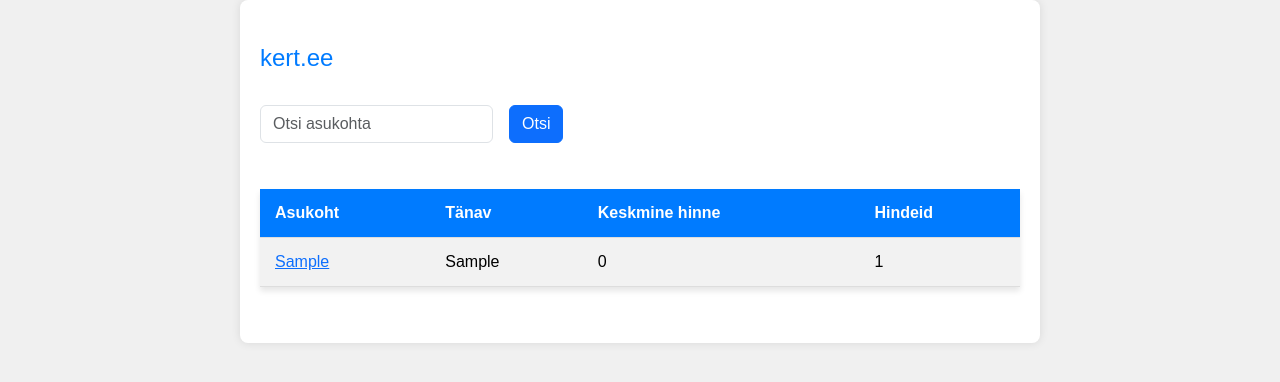
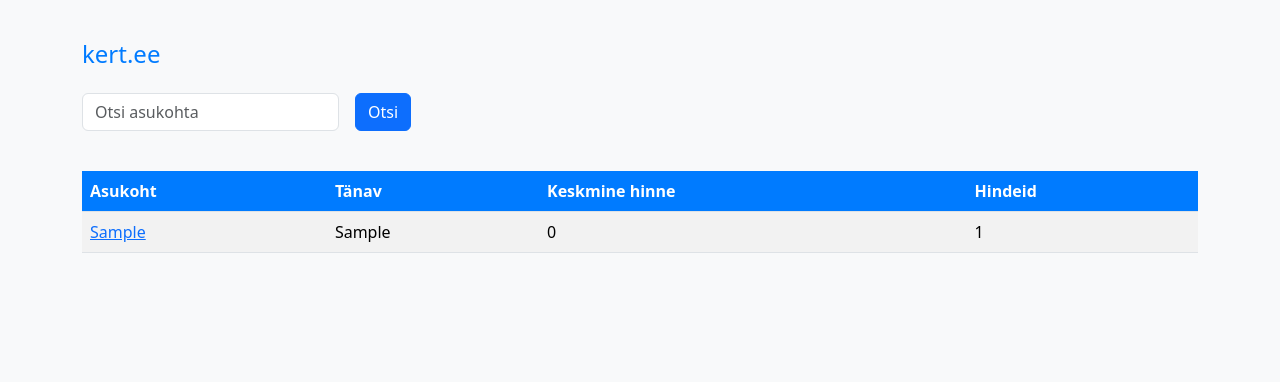
Before and after one commit to kertmv/Tieto, a PHP site: page / in a window 1280 px wide. Shown: the top 382 px of the page. Run offline with PHP 8.4, Linux system fonts and the light colour scheme; tables that the repository leaves empty or names only in its code hold one stand-in row (values such as "Sample post").

Commit message:
Update index.php

```diff
--- a/index.php
+++ b/index.php
@@ -10,78 +10,42 @@ session_start();
     <title>Kert</title>
     <link href="https://cdn.jsdelivr.net/npm/bootstrap@5.3.2/dist/css/bootstrap.min.css" rel="stylesheet" integrity="sha384-T3c6CoIi6uLrA9TneNEoa7RxnatzjcDSCmG1MXxSR1GAsXEV/Dwwykc2MPK8M2HN" crossorigin="anonymous">
     <style>
-        /* General styles */
         body {
-            font-family: Arial, sans-serif;
-            background-color: #f0f0f0;
-            color: #333;
+            background-color: #f8f9fa;
+            color: #343a40;
         }
         .container {
-            max-width: 800px;
-            margin: auto;
-            padding: 20px;
-            background-color: #fff;
-            box-shadow: 0 0 10px rgba(0,0,0,0.1);
-            border-radius: 8px;
+            margin-top: 40px;
         }
         h1 {
             font-size: 24px;
             color: #007bff;
         }
-        .search-form {
-            margin-top: 20px;
-        }
-        /* Table styles */
-        .table-container {
-            margin-top: 30px;
-        }
-        .table {
-            width: 100%;
-            border-collapse: collapse;
-            margin-top: 20px;
-            box-shadow: 0 4px 6px rgba(0, 0, 0, 0.1);
-            overflow: hidden;
-        }
         .table th, .table td {
-            padding: 12px 15px;
-            text-align: left;
-            border-bottom: 1px solid #ddd;
+            padding: 8px;
         }
         .table th {
             background-color: #007bff;
             color: #fff;
-            font-weight: bold;
         }
         .table-striped tbody tr:nth-of-type(odd) {
-            background-color: #f2f2f2;
+            background-color: #f9f9f9;
         }
-        .table-striped tbody tr:hover {
-            background-color: #e0e0e0;
-        }
-        /* Pagination styles */
         .pagination {
             justify-content: center;
             margin-top: 20px;
-        }
-        .pagination .page-item .page-link {
-            color: #007bff;
-        }
-        .pagination .page-item.active .page-link {
-            background-color: #007bff;
-            border-color: #007bff;
         }
     </style>
 </head>
 <body>
     <div class="container">
-        <header class="d-flex justify-content-between align-items-center my-4">
+        <header class="my-4">
             <h1>kert.ee</h1>
         </header>
 
-        <section class="search-form">
+        <section>
             <form method="get" class="row g-3">
                 <div class="col-auto">
-                    <label for="otsi" class="visually-hidden">Otsi asukohta</label>
                     <input type="text" name="otsi" id="otsi" class="form-control" placeholder="Otsi asukohta">
                 </div>
                 <div class="col-auto">
@@ -90,16 +54,17 @@ session_start();
             </form>
         </section>
 
-        <section class="table-container">
+        <section class="table-container mt-4">
             <table class="table table-striped">
                 <thead>
                     <tr>
-                        <th scope="col">Asukoht</th>
-                        <th scope="col">Tänav</th>
-                        <th scope="col">Keskmine hinne</th>
-                        <th scope="col">Hindeid</th>
+                        <th>Asukoht</th>
+                        <th>Tänav</th>
+                        <th>Keskmine hinne</th>
+                        <th>Hindeid</th>
                     </tr>
                 </thead>
+                <tbody>
                 <?php
                     $itemsPerPage = 10;
                     $page = isset($_GET['leht']) ? (int)$_GET['leht'] : 1;
@@ -109,13 +74,11 @@ session_start();
                     $searchTerm = isset($_GET['otsi']) ? $_GET['otsi'] : '';
                     $searchQuery = $searchTerm ? "WHERE nimi LIKE '%$searchTerm%'" : '';
 
-                    // Total items query
                     $queryTotalItems = "SELECT COUNT(*) as total FROM asukohad $searchQuery";
                     $totalItemsResult = $yhendus->query($queryTotalItems);
                     $totalItems = $totalItemsResult->fetch_assoc()['total'];
                     $totalPages = ceil($totalItems / $itemsPerPage);
 
-                    // Locations query
                     $queryLocations = "SELECT * FROM asukohad $searchQuery ORDER BY $sortColumn $sortOrder LIMIT $offset, $itemsPerPage";
                     $result = $yhendus->query($queryLocations);
 
@@ -124,43 +87,40 @@ session_start();
                             $locationName = $row['nimi'];
                             $locationId = $row['id'];
 
-                            // Ratings count query
                             $queryRatingsCount = "SELECT COUNT(hinnang) AS ratings_count FROM hinnangud WHERE asukohad_id = '$locationId'";
                             $ratingsResult = $yhendus->query($queryRatingsCount);
                             $ratingsCount = $ratingsResult->fetch_assoc()['ratings_count'];
 
-                            // Average rating query
                             $queryAverageRating = "SELECT AVG(hinnang) AS average_rating FROM hinnangud WHERE asukohad_id = '$locationId'";
                             $averageRatingResult = $yhendus->query($queryAverageRating);
                             $averageRating = $averageRatingResult->fetch_assoc()['average_rating'];
                             $averageRatingRounded = round($averageRating, 1);
 
-                            // Update query
                             $updateQuery = "UPDATE asukohad SET kesk_hinne = '$averageRatingRounded', hinnete_arv = '$ratingsCount' WHERE id = '$locationId'";
                             $yhendus->query($updateQuery);
                             ?>
                             <tr>
-                                <td><a href="hinne.php?asukoht=<?php echo urlencode($locationId); ?>"><?php echo $row["nimi"]; ?></a></td>
-                                <td><?php echo $row["asukoht"]; ?></td>
-                                <td><?php echo $averageRatingRounded; ?></td>
-                                <td><?php echo $ratingsCount; ?></td>
+                                <td><a href="hinne.php?asukoht=<?php echo urlencode($locationId); ?>"><?php echo htmlspecialchars($row["nimi"]); ?></a></td>
+                                <td><?php echo htmlspecialchars($row["asukoht"]); ?></td>
+                                <td><?php echo htmlspecialchars($averageRatingRounded); ?></td>
+                                <td><?php echo htmlspecialchars($ratingsCount); ?></td>
                             </tr>
                             <?php
                         }
                     }
-                    ?>
+                ?>
                 </tbody>
             </table>
             <nav aria-label="Page navigation">
-                <ul class="pagination justify-content-center">
+                <ul class="pagination">
                     <?php if ($page > 1): ?>
                         <li class="page-item">
-                            <a class="page-link" href="?leht=<?php echo $page - 1; ?>&otsi=<?php echo urlencode($searchTerm); ?>">&lt; Eelmine lk</a>
+                            <a class="page-link" href="?leht=<?php echo $page - 1; ?>&otsi=<?php echo urlencode($searchTerm); ?>">&lt; Eelmine</a>
                         </li>
                     <?php endif; ?>
                     <?php if ($page < $totalPages): ?>
                         <li class="page-item">
-                            <a class="page-link" href="?leht=<?php echo $page + 1; ?>&otsi=<?php echo urlencode($searchTerm); ?>">Järgmine lk &gt;</a>
+                            <a class="page-link" href="?leht=<?php echo $page + 1; ?>&otsi=<?php echo urlencode($searchTerm); ?>">Järgmine &gt;</a>
                         </li>
                     <?php endif; ?>
                 </ul>
```
